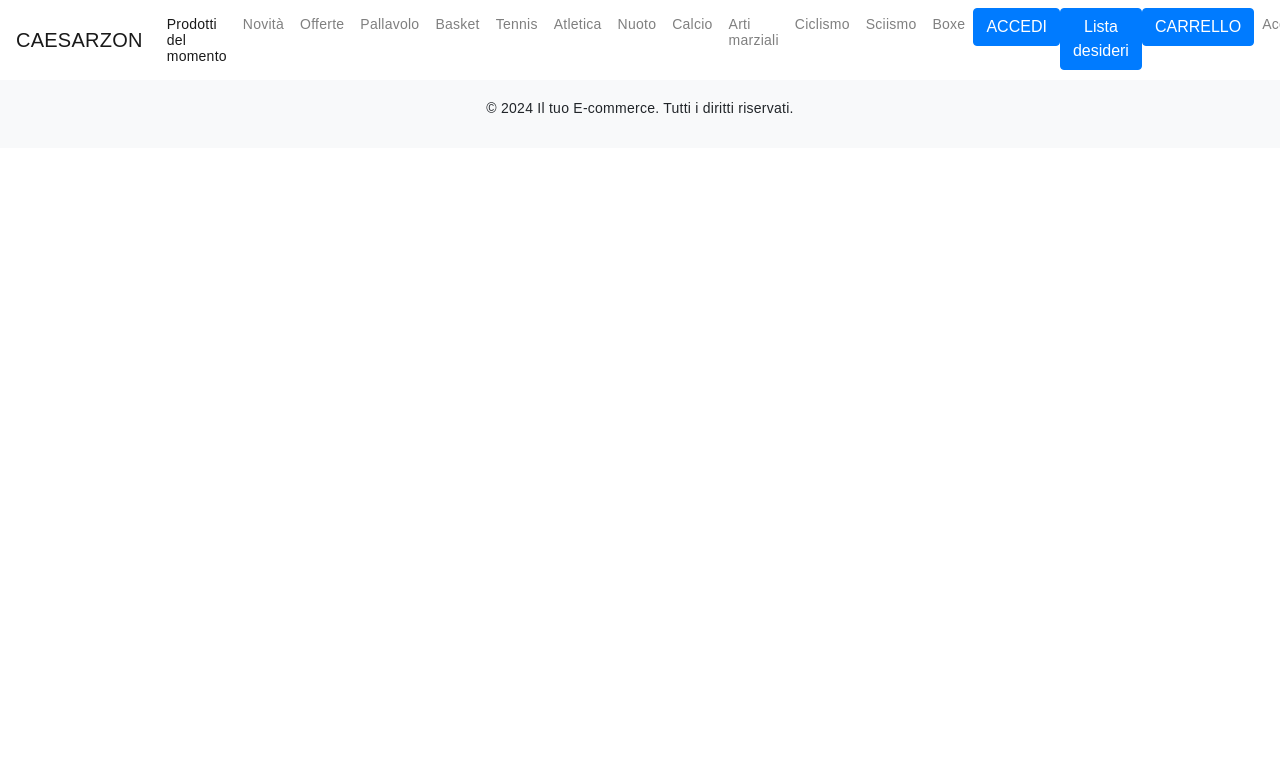
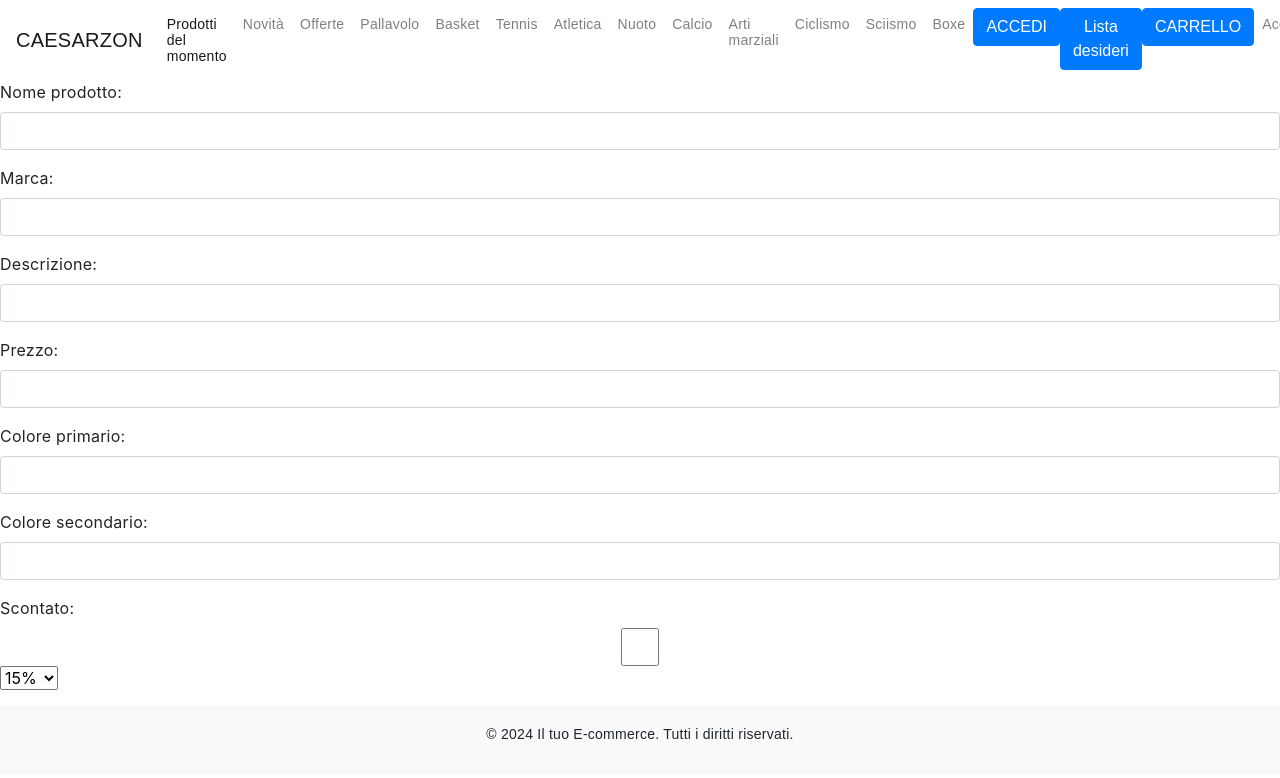
Before and after one commit to BlackBurn951/Caesarzon_FrontEnd_Web, an Angular app: page /product-management in a window 1280 px wide. Before the commit this address led to /. Shown: the top 778 px of the page. Built offline with nearby package versions, Linux system fonts and the light colour scheme.

Commit message:
Aggiunto componente per l'ADMIN (aggiunta prodotti)

```diff
--- a/src/app/app.routes.ts
+++ b/src/app/app.routes.ts
@@ -8,6 +8,7 @@ import {NgModule} from "@angular/core";
 import {NgClass, NgIf} from "@angular/common";
 import {LoginService} from "./loginService";
 import {ProductsListComponent} from "./products-list/products-list.component";
+import {ProductManagementComponent} from "./product-management/product-management.component";
 
 
 
@@ -15,7 +16,8 @@ export const routes: Routes = [
   {path: '', component: HomepageComponent},
   {path: 'registration', component: RegistrationComponent},
   {path: 'product-page', component: ProductPageComponent},
-  {path: 'products_list', component: ProductsListComponent}
+  {path: 'products_list', component: ProductsListComponent},
+  {path: 'product-management', component: ProductManagementComponent}
 ];
 
 @NgModule({
--- a/src/app/header/header.component.html
+++ b/src/app/header/header.component.html
@@ -8,7 +8,7 @@
   <link href="https://maxcdn.bootstrapcdn.com/bootstrap/4.5.2/css/bootstrap.min.css" rel="stylesheet">
 
 </head>
-
+<header>
   <nav class="navbar navbar-expand-lg navbar-light custom-navbar">
     <a class="navbar-brand" href="#">CAESARZON</a>
     <button class="navbar-toggler btn btn-primary custom-btn" type="button" (click)="toggleMenu()">
@@ -63,7 +63,7 @@
           <button class="menu-item btn btn-primary custom-btn" (click)="loginService.openPopup()">Lista desideri</button>
         </li>
         <li class="nav-item">
-        <button class="menu-item btn btn-primary custom-btn" (click)="loginService.openPopup()">CARRELLO</button>
+          <button class="menu-item btn btn-primary custom-btn" (click)="goToProductManagement()">CARRELLO</button>
         </li>
         <li class="nav-item">
           <a class="nav-link" href="#">Accedi</a>
@@ -73,3 +73,4 @@
 
 
   </nav>
+</header>
--- a/src/app/header/header.component.ts
+++ b/src/app/header/header.component.ts
@@ -1,6 +1,7 @@
 import { Component } from '@angular/core';
 import {LoginService} from "../loginService";
 import {NgClass} from "@angular/common";
+import {Router} from "@angular/router";
 
 @Component({
   selector: 'app-header',
@@ -15,11 +16,15 @@ export class HeaderComponent {
 
   isMenuOpen = false;
 
-  constructor(public loginService: LoginService){
+  constructor(public loginService: LoginService, private router: Router){
 
   }
 
   toggleMenu(): void {
     this.isMenuOpen = !this.isMenuOpen;
   }
+
+  goToProductManagement() {
+    this.router.navigate(['product-management']);
+  }
 }
--- a/src/app/loginService.ts
+++ b/src/app/loginService.ts
@@ -10,7 +10,6 @@ export class LoginService {
 
   isLogin: boolean = true;
 
-
   constructor(private dialog: MatDialog){
 
   }
@@ -19,7 +18,6 @@ export class LoginService {
     event.preventDefault()
     this.isLogin = !this.isLogin;
   }
-
 
   openPopup() {
     this.dialog.open(RegistrationComponent);
--- /dev/null
+++ b/src/app/product-management/product-management.component.html
@@ -0,0 +1,59 @@
+<!DOCTYPE html>
+<html lang="en">
+<head>
+  <meta charset="UTF-8">
+  <meta name="viewport" content="width=device-width, initial-scale=1.0">
+  <title>E-commerce</title>
+  <link href="https://maxcdn.bootstrapcdn.com/bootstrap/4.5.2/css/bootstrap.min.css" rel="stylesheet">
+</head>
+<body>
+
+<section>
+  <div>
+    <div class="form-group">
+      <label for="nome">Nome prodotto:</label>
+      <input type="text" class="form-control" id="nome">
+    </div>
+    <div class="form-group">
+      <label for="marca">Marca:</label>
+      <input type="text" class="form-control" id=marca>
+    </div>
+    <div class="form-group">
+      <label for="descrizione">Descrizione:</label>
+      <input type="text" class="form-control" id="descrizione">
+    </div>
+    <div class="form-group">
+      <label for="prezzo">Prezzo:</label>
+      <input type="text" class="form-control" id="prezzo">
+    </div>
+  </div>
+
+
+
+  <div>
+    <div class="form-group">
+      <label for="coloreP">Colore primario:</label>
+      <input type="text" class="form-control" id=coloreP>
+    </div>
+    <div class="form-group">
+      <label for="coloreS">Colore secondario:</label>
+      <input type="text" class="form-control" id="coloreS">
+    </div>
+    <div class="form-group">
+      <label for="scontato">Scontato:</label>
+      <input type="checkbox" class="form-control" id="scontato">
+      <select id="sconto">
+        <option value="15">15%</option>
+        <option value="20">20%</option>
+        <option value="25">25%</option>
+      </select>
+    </div>
+
+
+  </div>
+
+
+</section>
+</body>
+
+</html>
--- a/src/app/products-list/products-list.component.html
+++ b/src/app/products-list/products-list.component.html
@@ -7,6 +7,7 @@
   <link href="https://maxcdn.bootstrapcdn.com/bootstrap/4.5.2/css/bootstrap.min.css" rel="stylesheet">
 </head>
 <body>
+
 
 <div class="containerGenerale">
   <div class="container pt-5">
--- a/src/styles.css
+++ b/src/styles.css
@@ -1,6 +1,5 @@
 body{
   margin: auto;
-
 }
 
 @font-face {
```
Also changed, not shown: src/app/product-management/product-management.component.ts (added, +12 -0 lines), src/app/product-management/product-management.component.css (added), 1 other file (tests, documents, lock files or other folders). Lines whose indentation alone changed are shown as unchanged.
